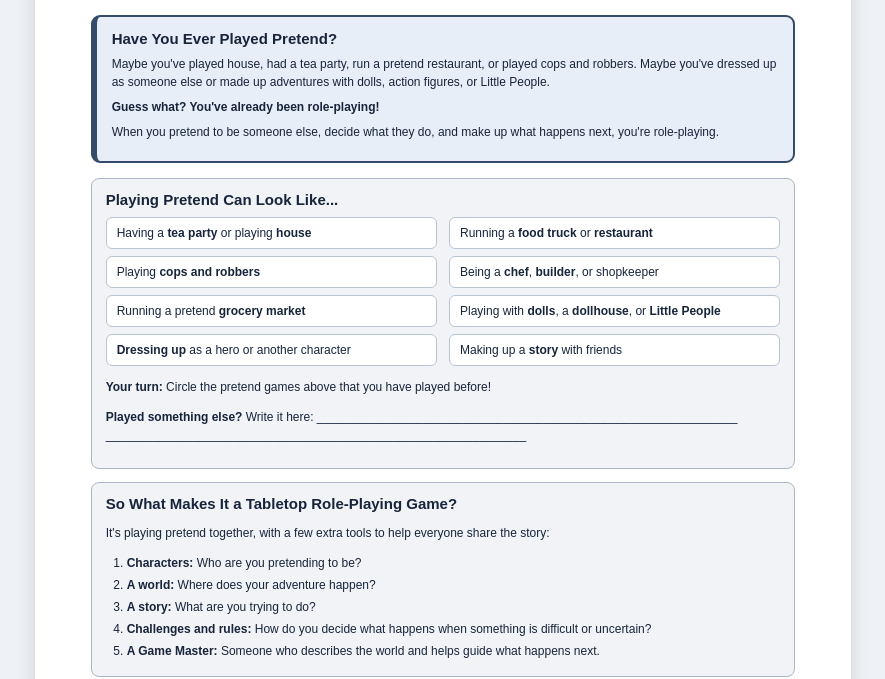
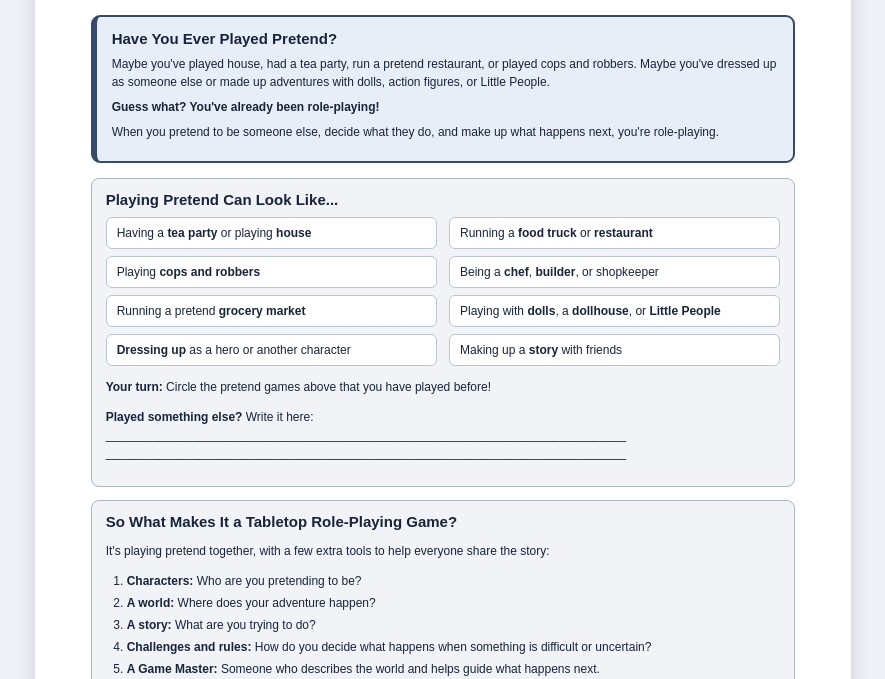
Before and after one commit to tyraziel/roll-your-own-tabletop-role-playing-game, a plain HTML site: page introduction-to-role-playing-games.html in a window 1280 px wide. Shown: the part 121-800 px from the top of the page, without its empty margins (197-1082 px from the left). Drawn offline with Linux system fonts and the light colour scheme.

Commit message:
Formatting

```diff
--- a/introduction-to-role-playing-games.html
+++ b/introduction-to-role-playing-games.html
@@ -54,7 +54,7 @@
       <div class="example">Making up a <strong>story</strong> with friends</div>
     </div>
     <p><strong>Your turn:</strong> Circle the pretend games above that you have played before!</p>
-    <p><strong>Played something else?</strong> Write it here: _______________________________________________________________ _______________________________________________________________</p>
+    <p><strong>Played something else?</strong> Write it here: ______________________________________________________________________________ ______________________________________________________________________________</p>
   </section>
 
   <section class="section">
```
